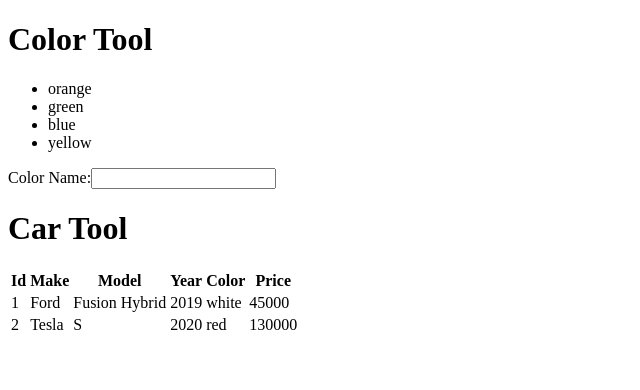
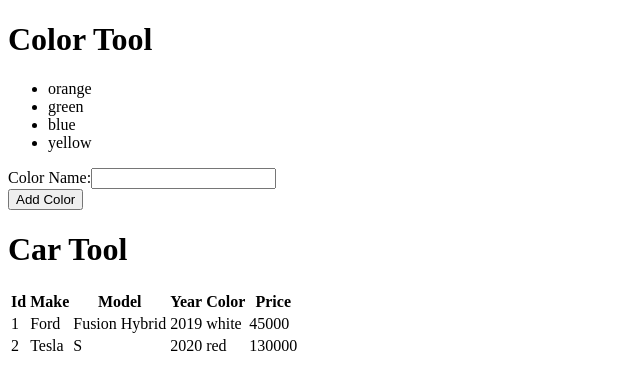
Before and after one commit to t4d-classes/react_05272020, a React (Create React App) app in the folder demo-app/: page / in a window 1280 px wide. Shown: the top 390 px of the page, without its empty margins (0-640 px from the left). Built offline with nearby package versions, Linux system fonts and the light colour scheme.

Commit message:
add code demos

```diff
--- a/demo-app/src/components/ColorTool.js
+++ b/demo-app/src/components/ColorTool.js
@@ -5,52 +5,47 @@
 
 export const ColorTool = (props) => {
 
-  // const colorFormStateArray = useState({
-  //   colorName: '',
-  //   colorHexcode: '',
-  // });
-
-  // // const colorFormStateData = colorFormStateArray[0];
-  // // const colorFormStateUpdateFn = colorFormStateArray[1];
-
-
-  // const [ colorFormStateData, colorFormStateUpdateFn ] = colorFormStateArray;
+  const [ colors, setColors ] = useState(props.colors.concat());
 
   const [
     colorForm, // state data
     setColorForm, // update function - update the state, and trigger the re-render
   ] = useState({
     colorName: '',
-    colorHexcode: '',
   } /* initial value of the state, it is only used on the first render */);
 
   const change = (e) => {
 
     setColorForm({
       ...colorForm, // copy all of the properties into the new object
-      // code which will update the one properties (field) I am typing into
-
-      // colorName: e.target.value,
-
-      // computed property, the expression within the square braces is evaluation,
-      // and the result is the name of the property
-      // which will be updated
       [ e.target.name ]: e.target.value,
     });
 
   };
 
-  console.log(colorForm);
+  const addColor = () => {
+
+    setColors(colors.concat({
+      name: colorForm.colorName,
+      id: Math.max(...colors.map(c => c.id), 0) + 1,
+    }));
+
+    setColorForm({
+      colorName: '',
+    });
+
+  };
 
   return <>
     <ToolHeader headerText="Color Tool" />
-    <ItemList items={props.colors} />
+    <ItemList items={colors} />
 
     <form>
       <div>
         <label htmlFor="color-name-input">Color Name:</label>
         <input type="text" id="color-name-input" name="colorName" value={colorForm.colorName} onChange={change} />
       </div>
+      <button type="button" onClick={addColor}>Add Color</button>
     </form>
 
   </>;
```
